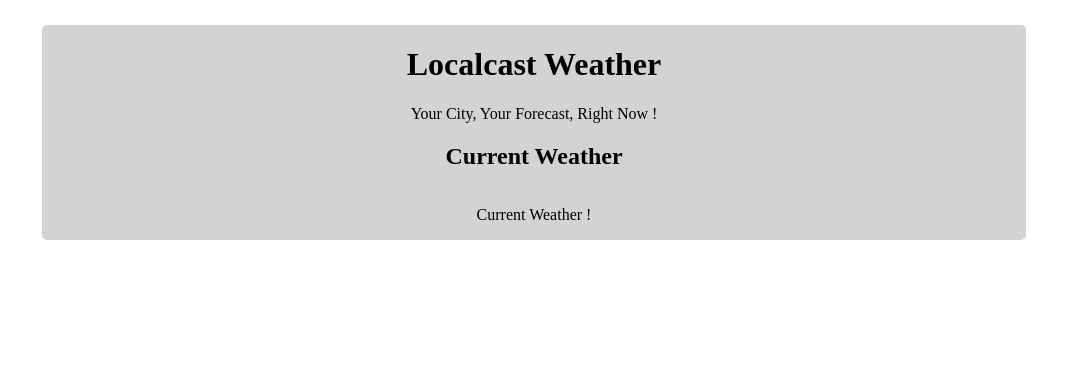
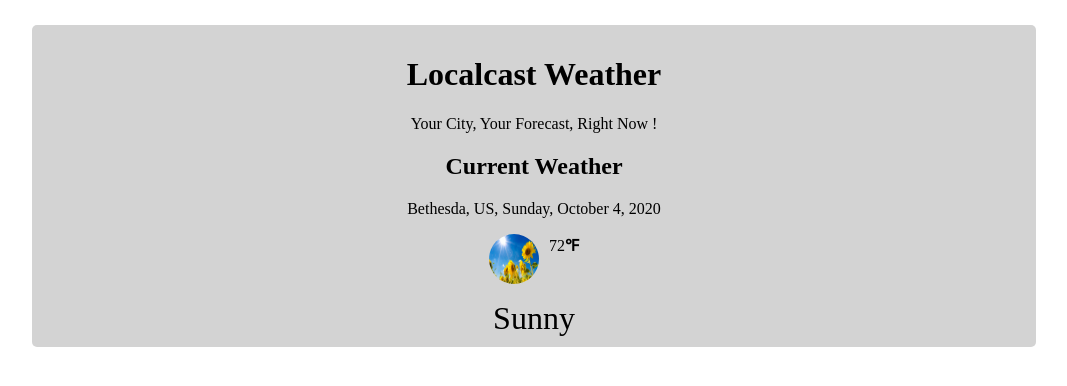
Before and after one commit to smarigowda/local-weather-app, an Angular app: page / in a window 1280 px wide. Shown: the top 386 px of the page, without its empty margins (106-1173 px from the left). Built offline with nearby package versions, Linux system fonts and the light colour scheme.

Commit message:
data binding and pipes in current-weather component

```diff
--- a/src/app/app.component.scss
+++ b/src/app/app.component.scss
@@ -7,4 +7,5 @@
   margin: 0 auto;
   background-color: lightgrey;
   border-radius: 5px;
+  padding: 10px;
 }
--- a/src/app/current-weather/current-weather.component.html
+++ b/src/app/current-weather/current-weather.component.html
@@ -1 +1,15 @@
-<p>Current Weather !</p>
+<div class="container">
+  <div class="city-country">
+    <span>{{ current.city }}, {{ current.country }}, </span>
+    <span>{{ current.date | date:'fullDate' }}</span>
+  </div>
+  <div class="image">
+    <img [src]='current.image' alt="image of current weather">
+    <div class="text">
+      <span>{{ current.temperature | number:'1.0-0' }}<strong>&#8457;</strong> </span>
+    </div>
+  </div>
+  <div class="description">
+    {{ current.description }}
+  </div>
+</div>
--- a/src/app/current-weather/current-weather.component.scss
+++ b/src/app/current-weather/current-weather.component.scss
@@ -0,0 +1,22 @@
+:host {
+  text-align: center;
+}
+.container {
+  .image {
+    display: flex;
+    justify-content: center;
+    padding: 1rem;
+    img {
+      width: 50px;
+      height: 50px;
+      border-radius: 100px;
+    }
+    .text {
+      font-size: 1rem;
+      margin-left: 10px;
+    }
+  }
+  .description {
+    font-size: 2rem;
+  }
+}
--- a/src/app/current-weather/current-weather.component.ts
+++ b/src/app/current-weather/current-weather.component.ts
@@ -1,15 +1,23 @@
-import { Component, OnInit } from '@angular/core';
+import { Component, OnInit } from '@angular/core'
+import { ICurrentWeather } from '../interfaces'
 
 @Component({
   selector: 'app-current-weather',
   templateUrl: './current-weather.component.html',
-  styleUrls: ['./current-weather.component.scss']
+  styleUrls: ['./current-weather.component.scss'],
 })
 export class CurrentWeatherComponent implements OnInit {
-
-  constructor() { }
-
-  ngOnInit(): void {
+  current: ICurrentWeather
+  constructor() {
+    this.current = {
+      city: 'Bethesda',
+      country: 'US',
+      date: new Date(),
+      image: 'assets/img/sunny.webp',
+      temperature: 72,
+      description: 'Sunny',
+    }
   }
 
+  ngOnInit(): void {}
 }
--- /dev/null
+++ b/src/app/interfaces.ts
@@ -0,0 +1,8 @@
+export interface ICurrentWeather {
+  city: string
+  country: string
+  date: Date
+  image: string
+  temperature: number
+  description: string
+}
```
Also changed, not shown: src/assets/img/sunny.webp (added).
